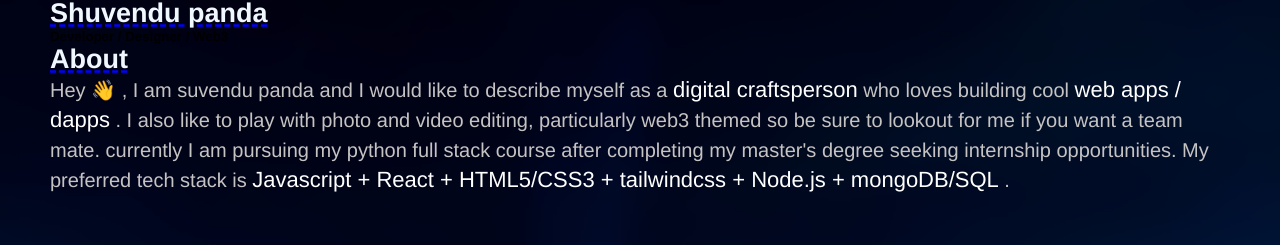
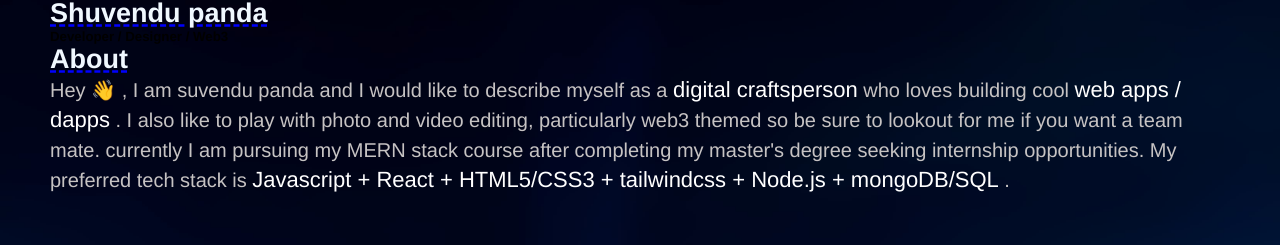
Before and after one commit to suvendupanda21/portfolio3.0, a plain HTML site: page index.html in a window 1280 px wide. Shown: the part 802-1047 px from the top of the page. Drawn offline with nearby package versions, Linux system fonts and the light colour scheme.

Commit message:
Update index.html

```diff
--- a/index.html
+++ b/index.html
@@ -60,7 +60,7 @@
                     dapps</span> . I also like to play with photo and video editing, particularly web3 themed so be sure
                 to lookout for me if you want a team mate.
 
-                currently I am pursuing my python full stack course after completing my master's degree
+                currently I am pursuing my MERN stack course after completing my master's degree
                 seeking internship opportunities.
 
 
```
